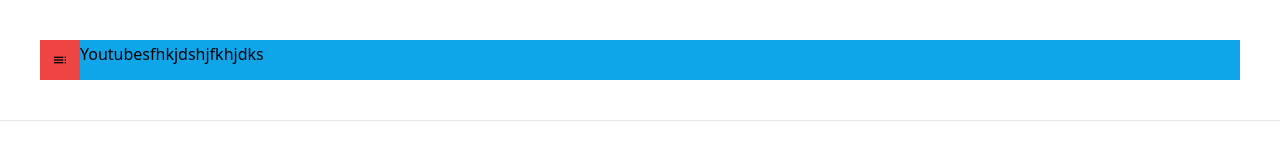
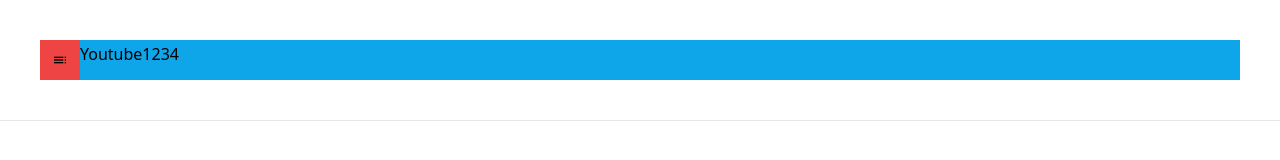
Before and after one commit to Au5o/youtube, a website: page src/index.html in a window 1280 px wide. Drawn offline with Linux system fonts and the light colour scheme.

Commit message:
rename youtube

```diff
--- a/src/index.html
+++ b/src/index.html
@@ -9,7 +9,7 @@
 <body class="bg-white-500 ">
       <div class="bg-sky-500 m-10  flex">
         <div class="bg-red-500 h-10 w-10 p-3"><img src="../img/manu.png"></div>
-        <div class="text-black pt-0.5">Youtubesfhkjdshjfkhjdks</div>
+        <div class="text-black pt-0.5">Youtube1234</div>
           <!-- <form class="m-5">
               <div><button class="bg-gray-500 ">sub</button>
                 <div><input type="text" placeholder="คำค้นหา" class="bg-gray-200"></div>
```
